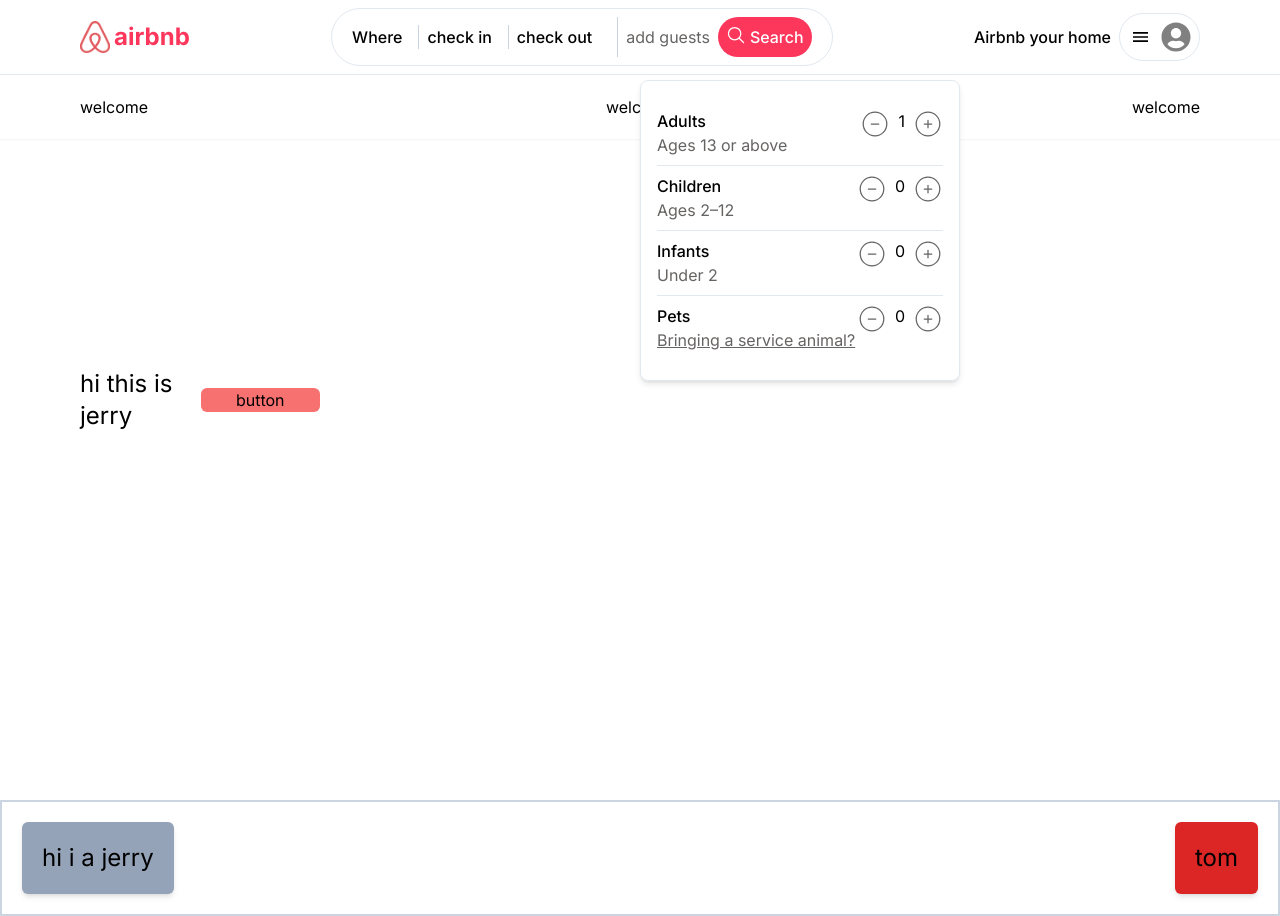
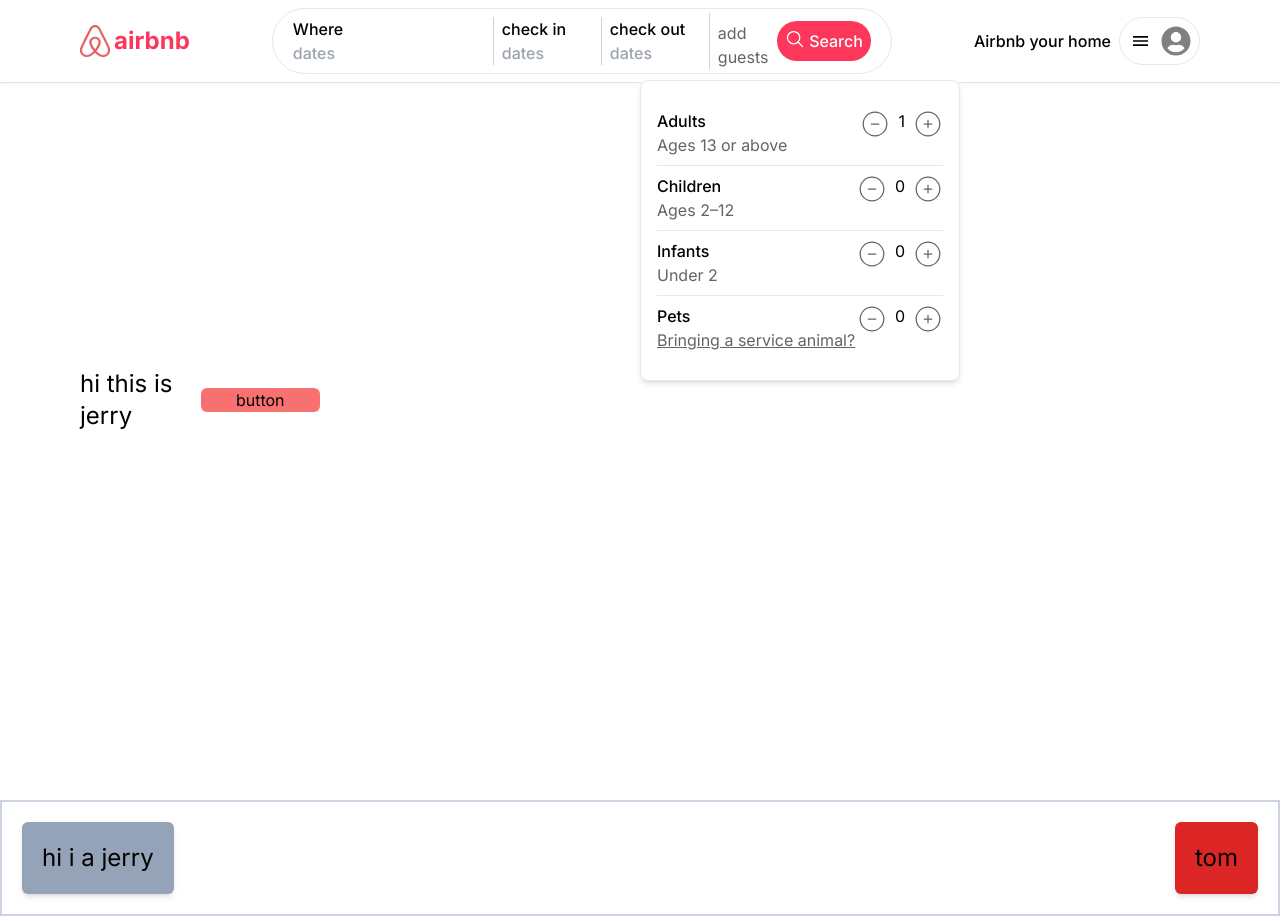
Before and after one commit to MAHBUB0177/airbnb-forntend, a Next.js app: page / in a window 1280 px wide. Both pictures are taken after a click on the element "add guests". Built offline with nearby package versions, Linux system fonts and the light colour scheme.

Commit message:
solve passengercount dropdown problem

```diff
--- a/components/layout/header.tsx
+++ b/components/layout/header.tsx
@@ -72,18 +72,11 @@ const Header = () => {
           </div>
         </div>
 
-        <div
-          className={` flex flex-row justify-between items-center md:px-10 lg:px-20 md:py-5  `}
-        >
-          <p>welcome</p>
-          <p>welcome</p>
-          <p>welcome</p>
-        </div>
       </div>
 
       {isShow && (
         <div
-          className="bg-primary shadow-md rounded-md h-auto w-[40%] md:w-[25%] lg:w-[15%] fixed right-20 top-20 px-4 "
+          className="bg-primary shadow-md rounded-md h-auto w-[40%] md:w-[25%] lg:w-[15%] fixed right-20 top-20 px-4 border-[1px] border-slate-200"
           style={{ zIndex: 1000 }}
         >
           {MenuList.map((item, i) => (
--- a/pages/search/searchCard.tsx
+++ b/pages/search/searchCard.tsx
@@ -13,7 +13,9 @@ interface SearchCardProps {
 }
 const SearchCard = ({ change, setChange }:SearchCardProps) => {
   const divRef = useRef<HTMLDivElement | null>(null);
+  const countRef = useRef<HTMLDivElement | null>(null);
   const [toggle, setToggle] = useState(false);
+  console.log(toggle,'toggle+++++++')
   const [guestList, setguestList] = useState({
     adult: 1,
     child: 0,
@@ -22,9 +24,14 @@ const SearchCard = ({ change, setChange }:SearchCardProps) => {
   });
 
 
+
+
   useEffect(() => {
-    const handleOutsideClick = (event:MouseEvent) => {
-      if (divRef.current && !(divRef.current as any).contains(event.target )) {
+    const handleOutsideClick = (event: MouseEvent) => {
+      if (
+        !(divRef.current as any).contains(event.target ) &&
+        !(countRef.current as any).contains(event.target )
+      ) {
         setToggle(false);
       }
     };
@@ -35,27 +42,32 @@ const SearchCard = ({ change, setChange }:SearchCardProps) => {
   }, []);
 
 
+
   return (
     <div>
       <div
-        className={`bg-primary flex justify-between items-center gap-2 border-[1px] border-slate-200  rounded-full px-3 py-2 cursor-pointer divide-x divide-slate-300 w-auto hover:shadow-lg  ${change ? 'w-[600px]' : ''}`}
+        className={`bg-primary flex justify-between items-center gap-2 border-[1px] border-slate-200  rounded-full px-3  cursor-pointer divide-x divide-slate-300 w-full hover:shadow-lg ${change ? 'w-[600px] xl:w-[620px] py-1' : 'py-2'}`}
         onClick={() => setChange(true)}
       >
-        <div className=" font-medium px-2 ">{change ? 'Where' :'Anywhere'} </div>
-        <div className="font-medium px-2 ">
+        <div className={` font-medium px-2 ${change && 'w-[200px]'}`}>{change ? 'Where' :'Anywhere'}
+        {change && <input placeholder="dates " />}</div>
+
+        <div className={`font-medium px-2 ${change && 'w-[100px]'}`}>
           {" "}
-          {change ? "check in" : "Any Week"}
+         <p>{change ? "check in" : "Any Week"} </p>
+         {change && <input placeholder="dates " />}
         </div>
-        <div className={`font-medium px-2 ${change ? "block" : "hidden"}`}>
+        <div className={`font-medium px-2 ${change ? " block w-[100px]" : "hidden"}`}>
           check out
+          {change && <input placeholder="dates " />}
         </div>
-        <p>{change}</p>
+
         <div
-          className="flex justify-between gap-2 px-2 "
+          className={`flex justify-between items-center gap-2 px-2 ${change && 'w-[200px]'} `}
           ref={divRef}
           onClick={() => setToggle(true)}
         >
-          <p className={`text-textprimary  ${change ? "pt-2" : "pt-1"}`}>
+          <p className={`text-textprimary  ${change ? "pt-2 " : "pt-1"}`}>
             add guests
           </p>
           <div className="flex justify-between gap-1 bg-secondary rounded-full py-2 px-2  text-primary">
@@ -71,6 +83,7 @@ const SearchCard = ({ change, setChange }:SearchCardProps) => {
 
       {toggle && (
         <div
+          ref={countRef}
           className="bg-primary border-[1px] border-slate-200 shadow-md rounded-lg h-auto w-[50%] md:w-[35%] lg:w-[35%] xl:w-[25%] fixed  right-80 top-20 px-4 py-5 gap-3 divide-y divide-slate-200"
           style={{ zIndex: 1000 }}
         >
@@ -98,7 +111,7 @@ const SearchCard = ({ change, setChange }:SearchCardProps) => {
               />
               <p>{guestList.adult}</p>
               <CiCirclePlus
-                className="text-textprimary h-[30px] w-[30px]"
+                className="text-textprimary h-[30px] w-[30px] cursor-pointer"
                 onClick={() =>
                   setguestList({
                     ...guestList,
@@ -130,7 +143,7 @@ const SearchCard = ({ change, setChange }:SearchCardProps) => {
               />
               <p>{guestList.child}</p>
               <CiCirclePlus
-                className="text-textprimary h-[30px] w-[30px]"
+                className="text-textprimary h-[30px] w-[30px] cursor-pointer"
                 onClick={() =>
                   setguestList({
                     ...guestList,
@@ -162,7 +175,7 @@ const SearchCard = ({ change, setChange }:SearchCardProps) => {
               />
               <p>{guestList.infants}</p>
               <CiCirclePlus
-                className="text-textprimary h-[30px] w-[30px]"
+                className="text-textprimary h-[30px] w-[30px] cursor-pointer"
                 onClick={() =>
                   setguestList({
                     ...guestList,
@@ -196,7 +209,7 @@ const SearchCard = ({ change, setChange }:SearchCardProps) => {
               />
               <p>{guestList.pets}</p>
               <CiCirclePlus
-                className="text-textprimary h-[30px] w-[30px]"
+                className="text-textprimary h-[30px] w-[30px] cursor-pointer"
                 onClick={() =>
                   setguestList({
                     ...guestList,
```
